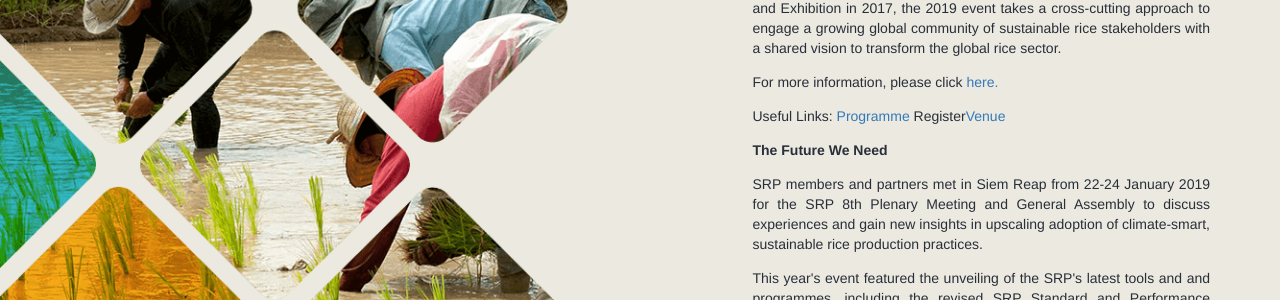
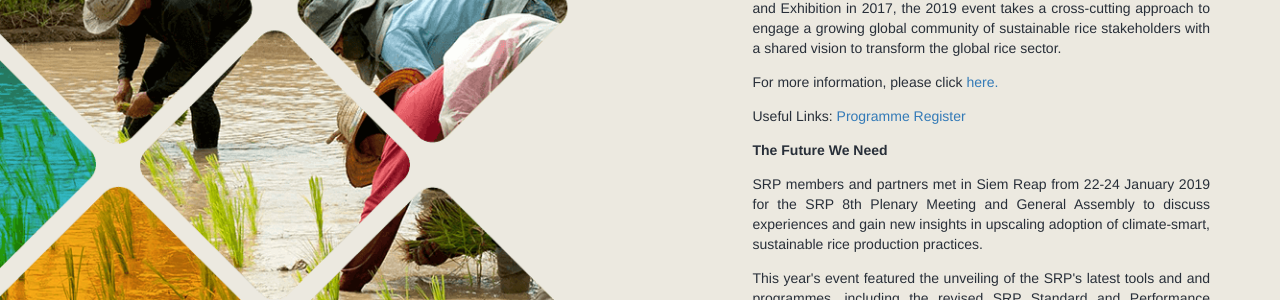
Before and after one commit to sustainablericeplatform/sustainablericeplatform.github.io, a Jekyll site: the page built from index.html, in a window 1280 px wide and 900 px high, scrolled down 453 px. Shown: the part 152-452 px from the top of the window. Built offline with Jekyll 4.4.1, drawn with Linux system fonts in a browser that asks for light colours.

Commit message:
Update index.html

```diff
--- a/index.html
+++ b/index.html
@@ -39,8 +39,8 @@ layout: default
                 <p>The SRP Conference is back with new opportunities for participants to collaborate, influence and inspire!</p>
                 <p>Building on the success of the 1st Global Sustainable Rice Conference and Exhibition in 2017, the 2019 event takes a cross-cutting approach to engage a growing global community of sustainable rice stakeholders with a shared vision to transform the global rice sector.</p>
                 <p>For more information, please click <a href="https://www.sustainablericeconference.org/f" target="_blank">here.</a></p>
-                <p>Useful Links: <a href="https://www.sustainablericeconference.org/programme/" target=_blank">Programme</a> <a| </a <a href"https://www.sustainablericeconference.org/register/" target=_blank">Register</a><a | </a <a href"https://www.sustainablericeconference.org/venue/" target=_blank">Venue</a>
-                <p><strong>The Future We Need</strong></p>
+                <p>Useful Links: <a href="https://www.sustainablericeconference.org/programme/" target=_blank">Programme</a> <a| </a> <a href"https://www.sustainablericeconference.org/register/" target=_blank">Register</a>
+                <p><strong>The Future We Need</strong></p0>
                 <p>SRP members and partners met in Siem Reap from 22-24 January 2019 for the SRP 8th Plenary Meeting and General Assembly to discuss experiences and gain new insights in upscaling adoption of climate-smart, sustainable rice production practices.</p>
                 <p>This year's event featured the unveiling of the SRP's latest tools and and programmes, including the revised SRP Standard and Performance Indicators v 2.0, together with new assurance and training programmes to support sustainable rice value chain development.</p>
                 <p>Event highlights and key outcomes may be downloaded <a href="https://docs.wixstatic.com/ugd/2654eb_3d8b76369afc409587fbbcdc92cd5af6.pdf" target="_blank">here.</a></p>
```
